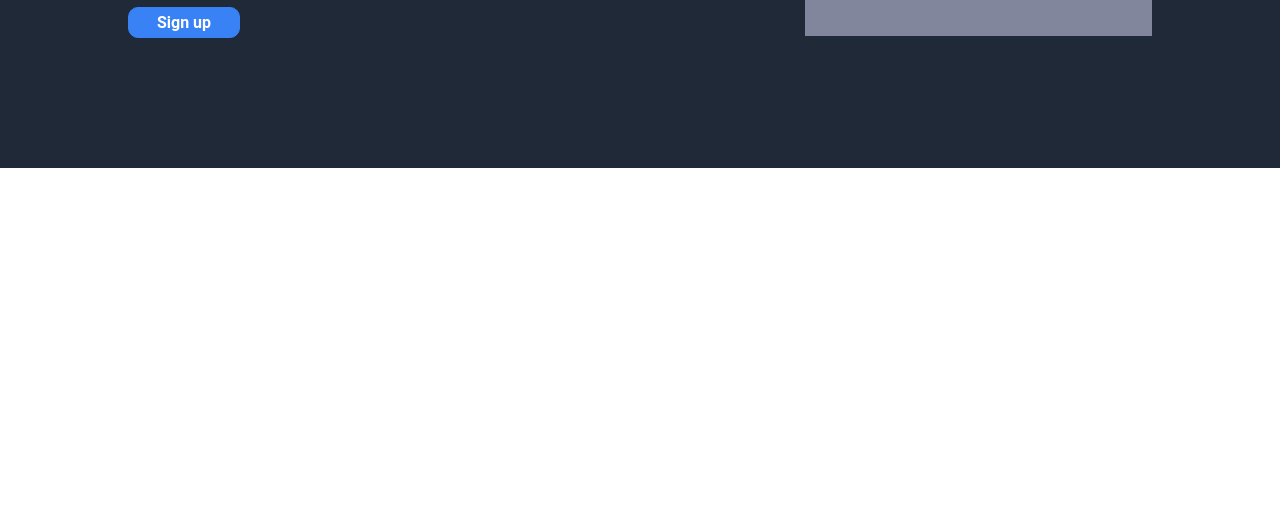
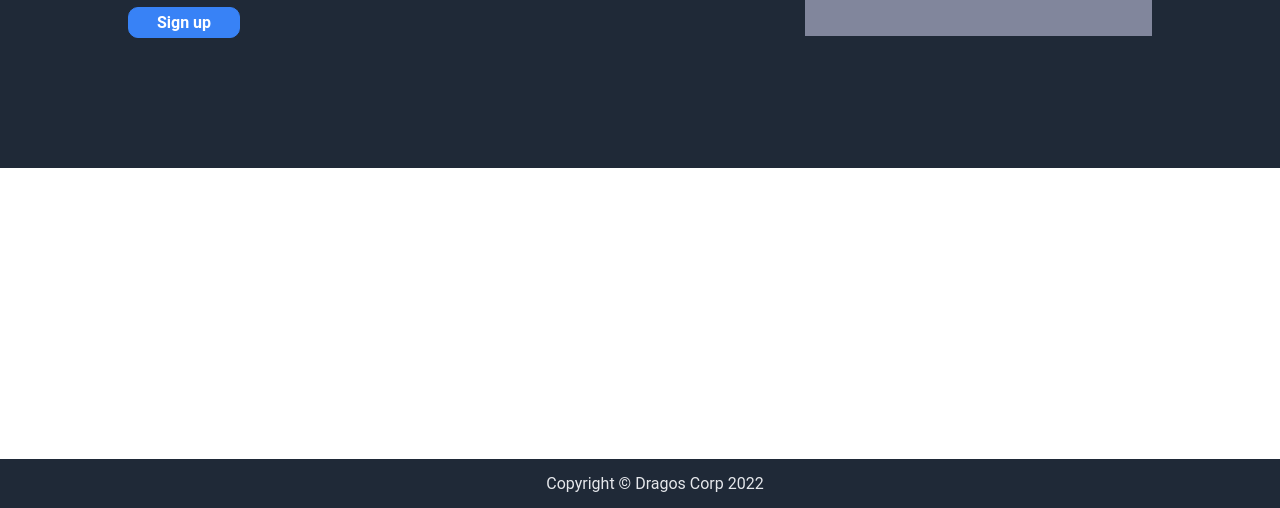
Before and after one commit to dragosc1/Landing-page, a plain HTML site: page index.html in a window 1280 px wide. Shown: the part 292-800 px from the top of the page. Drawn offline with Linux system fonts and the light colour scheme; a web font is replaced by a local one.

Commit message:
Added footer

```diff
--- a/index.html
+++ b/index.html
@@ -32,4 +32,7 @@
         </div>
     </div>
 </body>
+<footer>
+    <p>Copyright © Dragos Corp 2022</p>
+</footer>
 </html>
--- a/style.css
+++ b/style.css
@@ -59,3 +59,11 @@ p {
     gap: 20px;
     margin-right: 10px;
 }
+footer {
+    position: fixed;
+    bottom: 0;
+    background: #1F2937;
+    padding: 15px;
+    text-align: center;
+    width: 100%;
+}
```
